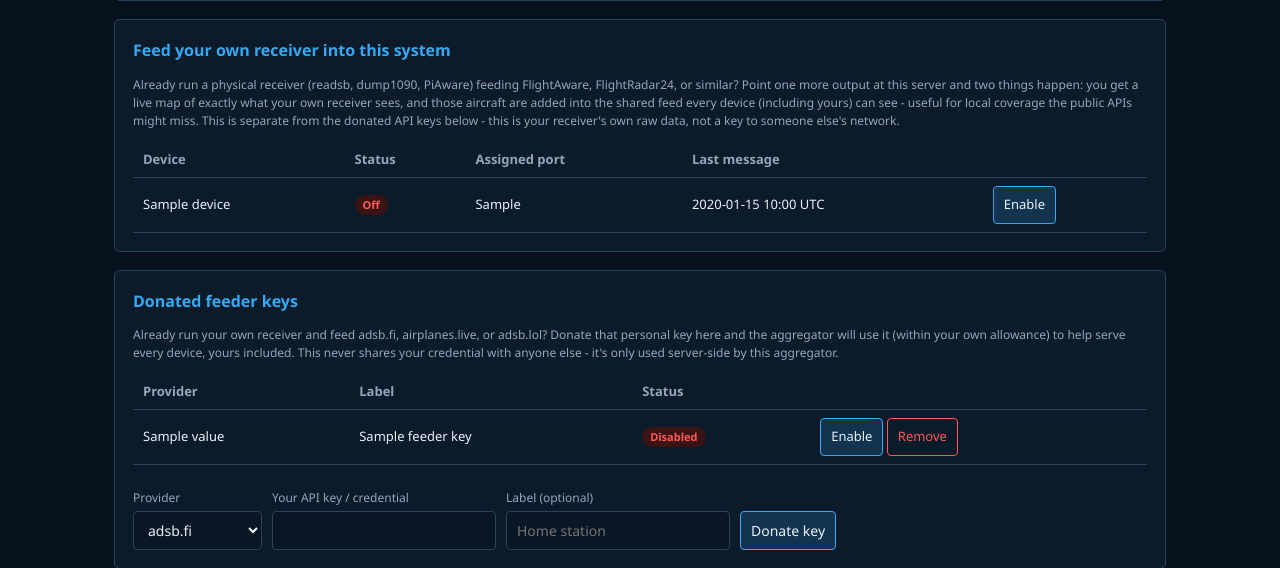
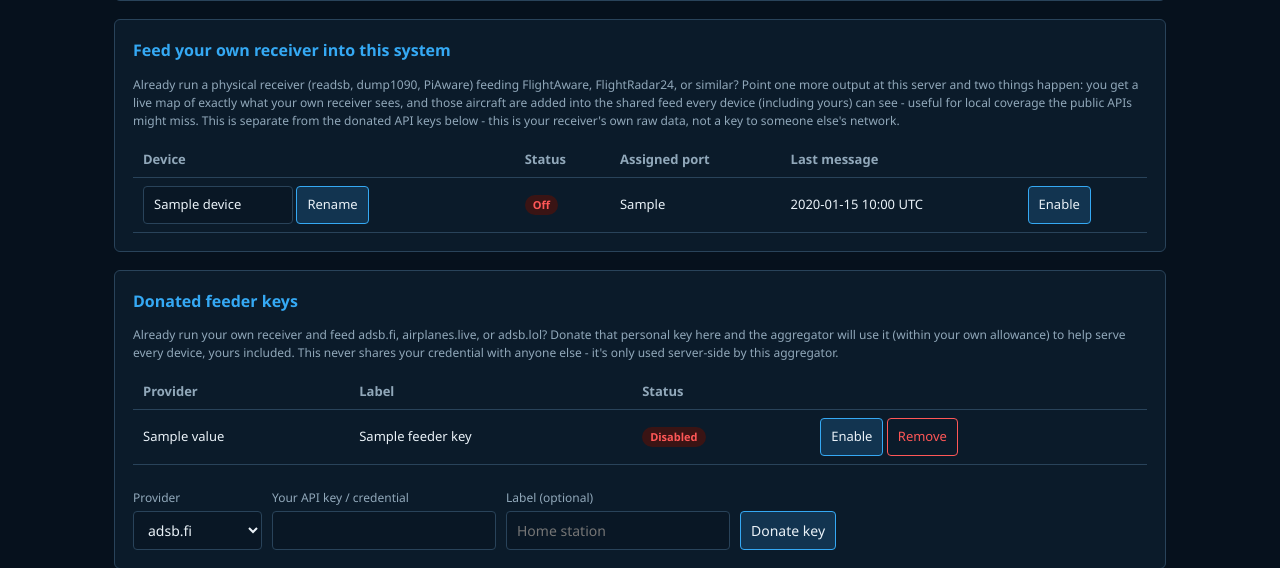
Before and after one commit to 2E0LXY/ESP32-ADS-B, a FastAPI app: template server/app/templates/account_dashboard.html in a window 1280 px wide. Shown: the part 621-1189 px from the top of the page. Run offline with FastAPI, Linux system fonts and the light colour scheme; the template is opened without the code that fills it: most values are stand-ins (such as "Sample title", 1, 10 or a date in 2020); parts of the project's set-up code (start-up, migrations or seed data) failed here and were passed over.

Commit message:
Let the feeder section rename its station too
The feeder table showed the device name as plain text, so renaming meant
scrolling back to the devices table above - and nothing on the feeder
section said that was where to do it. It posts to the same
/devices/{id}/rename endpoint, so this is the form, not new behaviour.

Co-Authored-By: Claude Opus 5 <noreply@anthropic.com>
Claude-Session: https://claude.ai/code/session_01TQatk9jTHB7GZ2D3JLYNtq

```diff
--- a/server/app/templates/account_dashboard.html
+++ b/server/app/templates/account_dashboard.html
@@ -73,7 +73,12 @@ receiver's own raw data, not a key to someone else's network.</p>
 <tbody>
 {% for device in devices %}
 <tr>
-<td>{{ device.name }}</td>
+<td>
+<form class="inline" method="post" action="/devices/{{ device.id }}/rename">
+<input class="input" name="name" value="{{ device.name }}" maxlength="120" required style="width:150px">
+<button type="submit">Rename</button>
+</form>
+</td>
 <td>{% if device.feeder_enabled %}<span class="badge ok">Enabled</span>{% else %}<span class="badge bad">Off</span>{% endif %}</td>
 <td>{{ device.feeder_port or '--' }}</td>
 <td>{{ device.feeder_last_message_at.strftime('%Y-%m-%d %H:%M UTC') if device.feeder_last_message_at else 'Never' }}</td>
```
